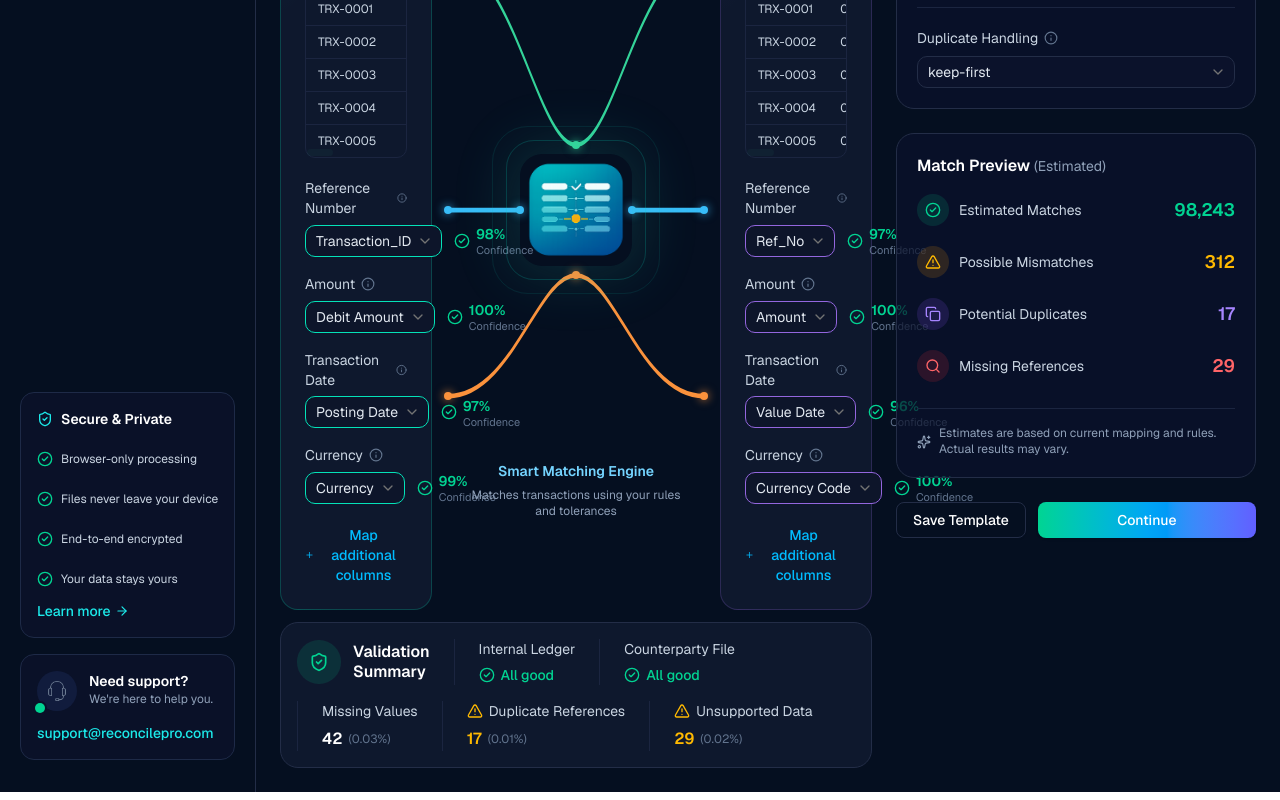
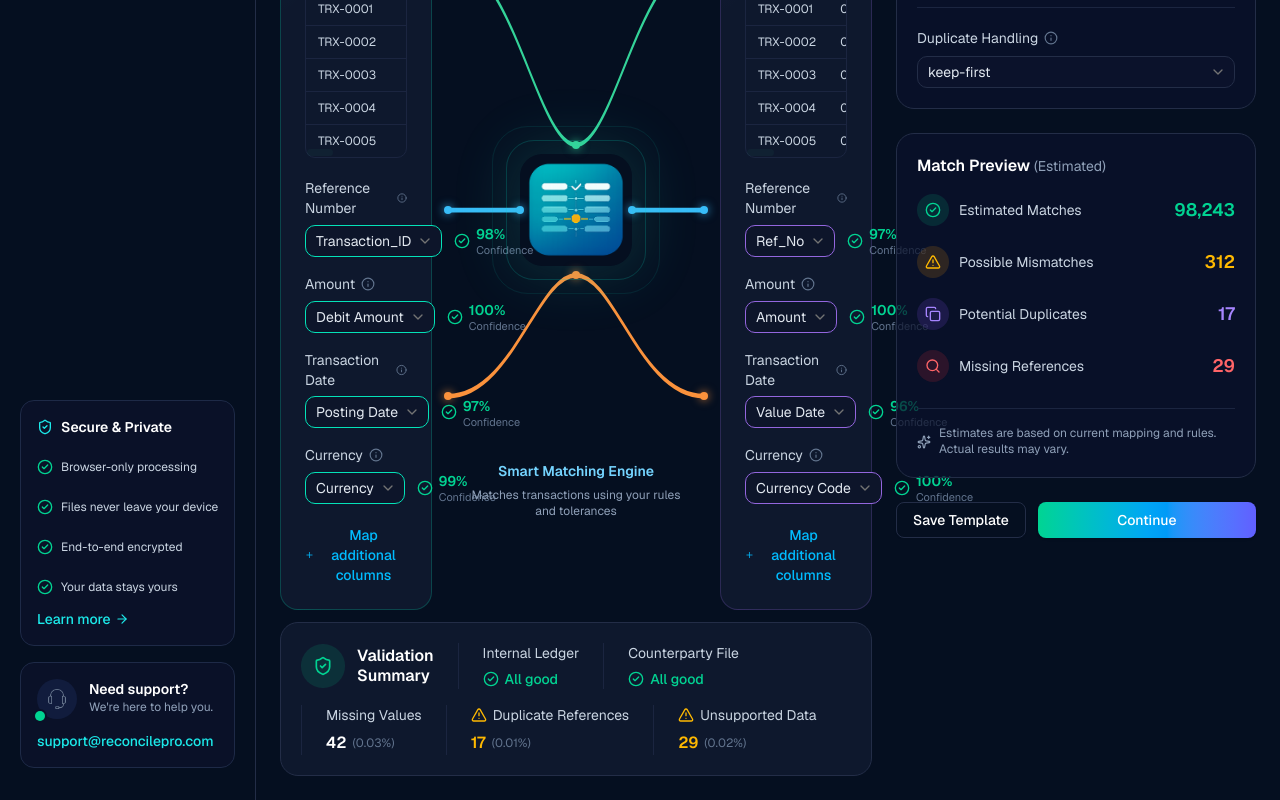
Before and after one commit to ousainoubsj/recon-frontend, a Next.js app: page /dashboard/reconciliation-process in a window 1280 px wide. Shown: the part 521-1321 px from the top of the page. Built offline with nearby package versions, Linux system fonts and the light colour scheme.

Commit message:
feat: add "View Results" button to step 2 of the reconciliation process and adjust padding in ValidationSummary component

```diff
--- a/app/dashboard/reconciliation-process/page.tsx
+++ b/app/dashboard/reconciliation-process/page.tsx
@@ -6,6 +6,7 @@ import LiveProcessLog from '@/components/dashboard/reconcile/LiveProcessLog'
 import MatchingRulesSidebar from '@/components/dashboard/reconcile/MatchingRulesSidebar'
 import ProcessingSidebar from '@/components/dashboard/reconcile/ProcessingSidebar'
 import ReconciliationProgress from '@/components/dashboard/reconcile/ReconciliationProgress'
+import { Button } from '@/components/ui/button'
 
 const page = () => {
   const [step, setStep] = useState<1 | 2>(1)
@@ -24,6 +25,13 @@ const page = () => {
           <div className="flex flex-col gap-6">
             <ReconciliationProgress />
             <LiveProcessLog />
+
+            <Button
+              type="button"
+              className="w-full cursor-pointer rounded-md bg-linear-to-r from-emerald-400 via-sky-500 to-indigo-500 p-4 font-medium text-white shadow-sm transition-all duration-300 active:scale-95"
+            >
+              View Results
+            </Button>
           </div>
           <ProcessingSidebar />
         </div>
--- a/components/dashboard/reconcile/ColumnMappingBoard.tsx
+++ b/components/dashboard/reconcile/ColumnMappingBoard.tsx
@@ -288,7 +288,7 @@ function MatchConnector() {
 
 function ValidationSummary() {
   return (
-    <div className="flex flex-wrap items-center gap-x-6 gap-y-4 rounded-2xl border border-[#232D47] bg-[#0E182D] p-4">
+    <div className="flex flex-wrap items-center gap-x-6 gap-y-4 rounded-2xl border border-[#232D47] bg-[#0E182D] p-5">
       <div className="flex items-center gap-3">
         <span className="flex h-11 w-11 shrink-0 items-center justify-center rounded-full bg-emerald-500/15 text-emerald-400">
           <ShieldCheck className="h-5 w-5" />
```
